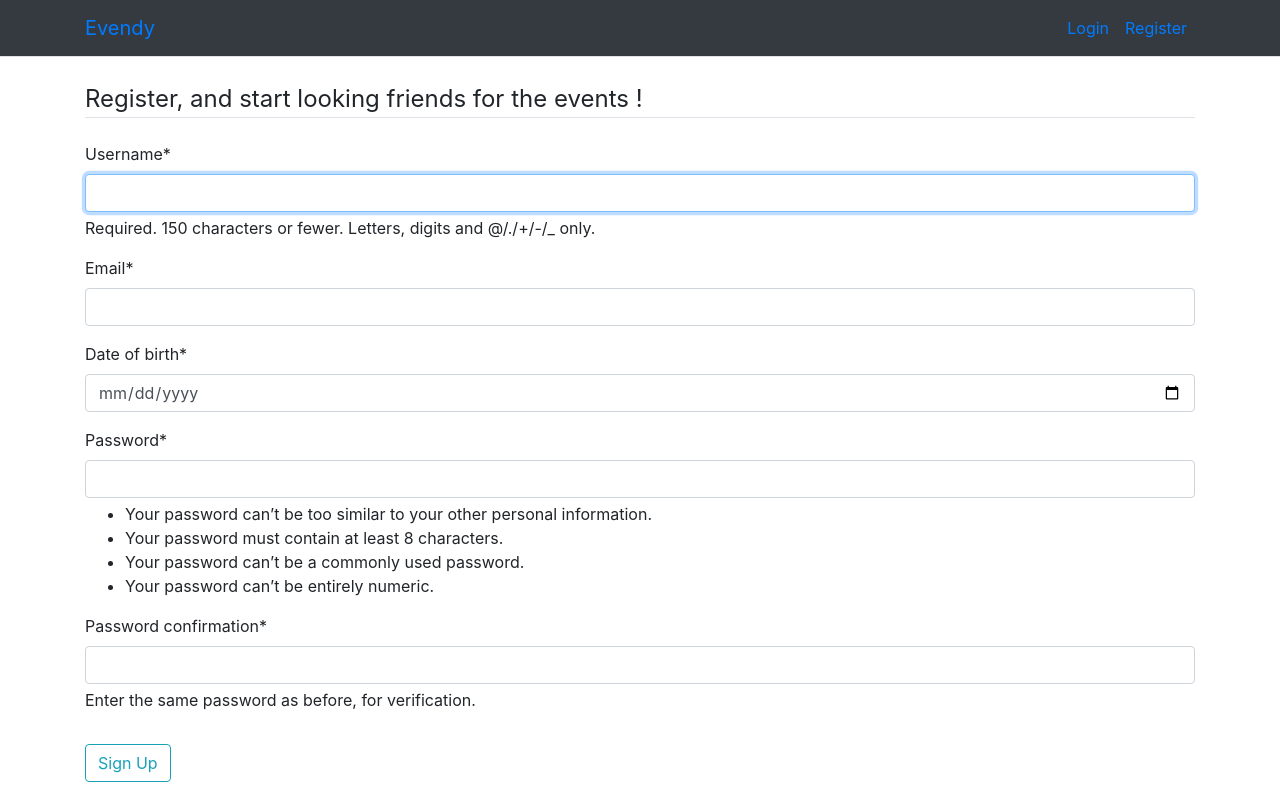
After one commit to marcho4917/Evendy-project, a Django app: template evendy_project/evendy/templates/evendy/register.html in a window 1280 px wide. The commit adds this page. Run offline with Django 5.2, Linux system fonts and the light colour scheme; the template is opened without the code that fills it: values that come from a table or form of the project are taken from there, others are empty; some libraries are stand-ins or nearby versions.

Commit message:
All changes added

```diff
--- a/evendy_project/evendy/forms.py
+++ b/evendy_project/evendy/forms.py
@@ -4,7 +4,7 @@ from django import forms
 
 class UserRegisterForm(UserCreationForm):
     email = forms.EmailField()
-    date_of_birth = forms.DateField()
+    date_of_birth = forms.DateField(widget=forms.DateInput(attrs={'type': 'date'}))
 
     class Meta:
         model = User
--- a/evendy_project/evendy/templates/evendy/base.html
+++ b/evendy_project/evendy/templates/evendy/base.html
@@ -17,28 +17,23 @@
     <header class="site-header">
         <nav class="navbar bg-dark border-bottom border-body navbar-expand-md bg-body-tertiary"  data-bs-theme="dark">
         <div class="container">
-            <a class="navbar-brand mr-4" href="/">Evendy</a>
+            <a class="navbar-brand mr-4" href="{% url 'evendy-home' %}">Evendy</a>
             <button class="navbar-toggler" type="button" data-bs-toggle="collapse" data-bs-target="#navbarSupportedContent" aria-controls="navbarSupportedContent" aria-expanded="false" aria-label="Toggle navigation">
                 <span class="navbar-toggler-icon"></span>
             </button>
-            <div class="collapse navbar-collapse" id="navbarSupportedContent">
-                <ul class="navbar-nav me-auto mb-2 mb-lg-0">
-                    <li class="nav-item">
-                    <a class="nav-link active" aria-current="page" href="#">Events</a>
-                    </li>
-                    <li class="nav-item">
-                    <a class="nav-link" href="#">My Profile</a>
-                    </li>
-                </ul>
             <div class="navbar-nav ml-auto">
-                <a class="nav-item nav-link" href="#">Login</a>
-                <a class="nav-item nav-link" href="#">Register</a>
-            </div>
+                {% if user.is_authenticated %}
+                    <a class="nav-item nav-link" href="{% url 'profile' %}">My Profile</a>
+                    <a class="nav-item nav-link" href="{% url 'logout' %}">Logout</a>
+                {% else %}
+                    <a class="nav-item nav-link" href="{% url 'login' %}">Login</a>
+                    <a class="nav-item nav-link" href="{% url 'register' %}">Register</a>
+                {% endif %}
             </div>
         </div>
         </nav>
     </header>
-    <div class="container">
+    <div class="container mt-4">
         {% block content %}{% endblock %}
     </div>
 </body>
--- /dev/null
+++ b/evendy_project/evendy/templates/evendy/register.html
@@ -0,0 +1,16 @@
+{% extends 'evendy/base.html' %}
+{% load crispy_forms_tags %}
+{% block content %}
+    <div class="content section">
+        <form method="POST">
+            {% csrf_token %}
+            <fieldset class="form-group">
+                <legend class="border-bottom mb-4">Register, and start looking friends for the events !</legend>
+                {{ form|crispy }}
+            </fieldset>
+            <div class="form-group">
+                <button class="btn btn-outline-info" type="submit">Sign Up</button>
+            </div>
+        </form>
+    </div>
+{% endblock %}
--- a/evendy_project/evendy/urls.py
+++ b/evendy_project/evendy/urls.py
@@ -5,7 +5,7 @@ from django.contrib.auth import views as auth_views
 urlpatterns = [
     path('', views.home, name='evendy-home'),
     path('register/', views.register, name='register'),
-    path('login/', auth_views.LoginView.as_view(template_name='evendy/login.html')),
-    path('logout/', auth_views.LogoutView.as_view(template_name='evendy/logout.html')),
+    path('login/', auth_views.LoginView.as_view(template_name='evendy/login.html'), name='login'),
+    path('logout/', auth_views.LogoutView.as_view(template_name='evendy/logout.html'), name='logout'),
     path('profile/', views.profile, name='profile'),
 ]
--- a/evendy_project/evendy_project/settings.py
+++ b/evendy_project/evendy_project/settings.py
@@ -34,6 +34,8 @@ ALLOWED_HOSTS = []
 INSTALLED_APPS = [
     'django.contrib.admin',
     'django.contrib.auth',
+    'crispy_forms',
+    'crispy_bootstrap4',
     'django.contrib.contenttypes',
     'django.contrib.sessions',
     'django.contrib.messages',
@@ -126,4 +128,6 @@ MEDIA_URL = '/media/'
 # Default primary key field type
 # https://docs.djangoproject.com/en/5.0/ref/settings/#default-auto-field
 
+CRISPY_TEMPLATE_PACK = 'bootstrap4'
+
 DEFAULT_AUTO_FIELD = 'django.db.models.BigAutoField'
```
Also changed, not shown: evendy_project/evendy/models.py (+19 -8 lines), evendy_project/evendy/templates/evendy/events.html (added, +17 -0 lines), evendy_project/evendy/templates/evendy/profile.html (added, +24 -0 lines), evendy_project/evendy/views.py (+26 -2 lines), evendy_project/db.sqlite3 (added).
